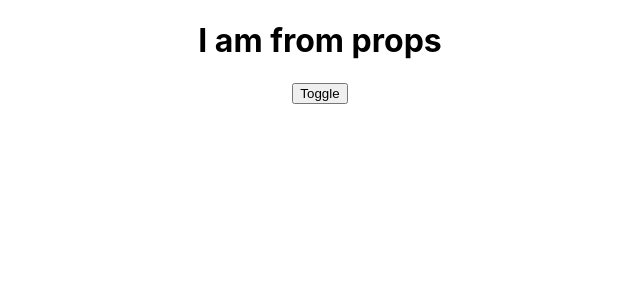
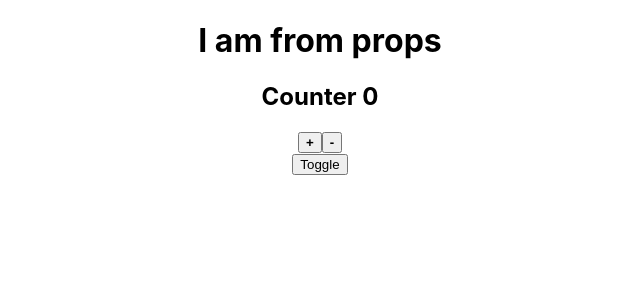
Before and after one commit to chaikovskyit/react-express, a React (Create React App) app: page / in a window 1280 px wide. Shown: the top 300 px of the page, without its empty margins (320-960 px from the left). Built offline with nearby package versions, Linux system fonts and the light colour scheme.

Commit message:
counter is work

```diff
--- a/src/App.js
+++ b/src/App.js
@@ -1,6 +1,7 @@
 import React, { Component } from 'react';
 import Car from './Car/Car.jsx';
 import './App.css';
+import Counter from './Counter/Counter';
 
 class App extends Component {
 	constructor(props) {
@@ -83,6 +84,7 @@ class App extends Component {
 			<div style={divStyle}>
 				{/* <h1>{this.state.pageTitle}</h1> */}
 				<h1>{this.props.title}</h1>
+				<Counter />
 				<button onClick={this.toggleCarsHandler}>Toggle</button>
 				<div
 					style={{
--- a/src/Counter/Counter.js
+++ b/src/Counter/Counter.js
@@ -1,6 +1,21 @@
 import React, { Component } from 'react';
 
 export default class Counter extends Component {
+	state = {
+		counter: 0,
+	};
+
+	addCounter = () => {
+		this.setState({
+			counter: this.state.counter + 1,
+		});
+	};
+
+	removeCounter = () => {
+		this.setState({
+			counter: this.state.counter - 1,
+		});
+	};
 	render() {
 		return (
 			<div>
@@ -8,7 +23,7 @@ export default class Counter extends Component {
 				<button onClick={this.addCounter}>
 					<strong>+</strong>
 				</button>
-				<button>
+				<button onClick={this.removeCounter}>
 					<strong>-</strong>
 				</button>
 			</div>
```
